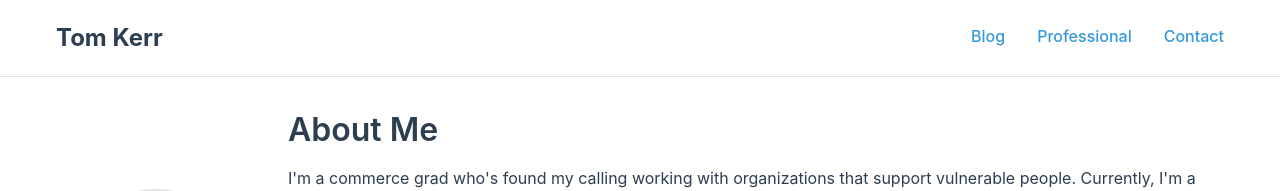
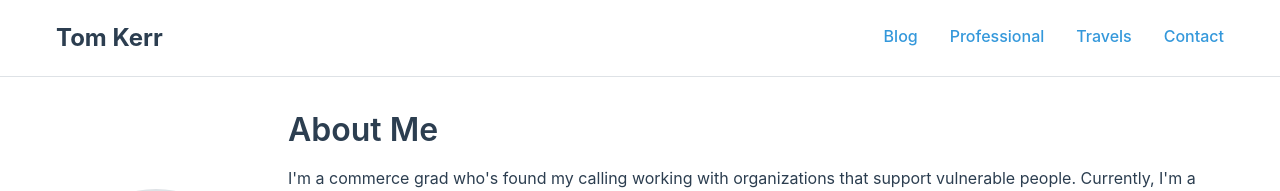
Before and after one commit to TDK250/Toms-Site, a Jekyll site: the page built from index.md, in a window 1280 px wide. Shown: the top 191 px of the page. Built offline with Jekyll 4.4.1, drawn with Linux system fonts in a browser that asks for light colours.

Commit message:
Update default.html

```diff
--- a/_layouts/default.html
+++ b/_layouts/default.html
@@ -120,9 +120,10 @@
           <a class="site-title" href="{{ '/' | relative_url }}">{{ site.title }}</a>
 
           <div class="nav-links">
-            <a href="{{ '/blog' | relative_url }}" class="nav-link">Blog</a>
-            <a href="{{ '/professional' | relative_url }}" class="nav-link">Professional</a>
-            <a href="{{ '/contact' | relative_url }}" class="nav-link">Contact</a>
+  <a href="{{ '/blog' | relative_url }}" class="nav-link">Blog</a>
+  <a href="{{ '/professional' | relative_url }}" class="nav-link">Professional</a>
+  <a href="{{ '/travels' | relative_url }}" class="nav-link">Travels</a>
+  <a href="{{ '/contact' | relative_url }}" class="nav-link">Contact</a>
           </div>
         </nav>
       </div>
```
